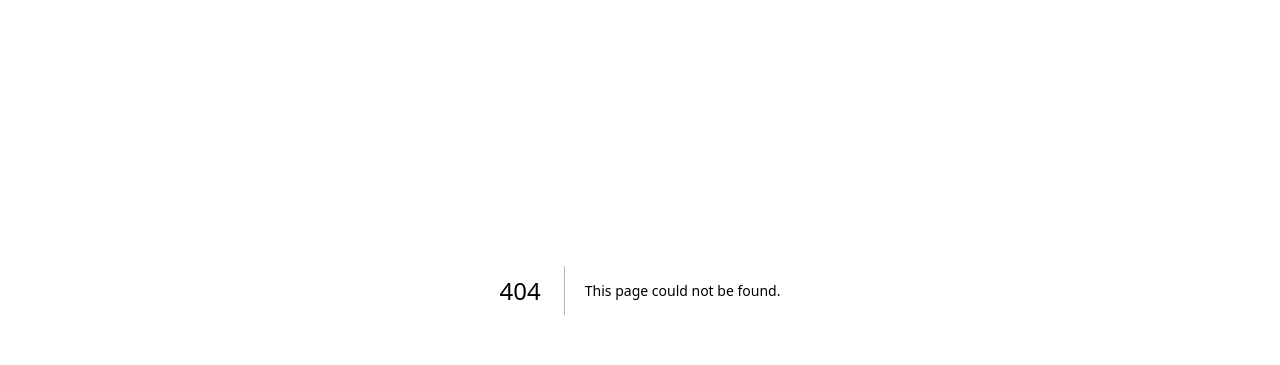
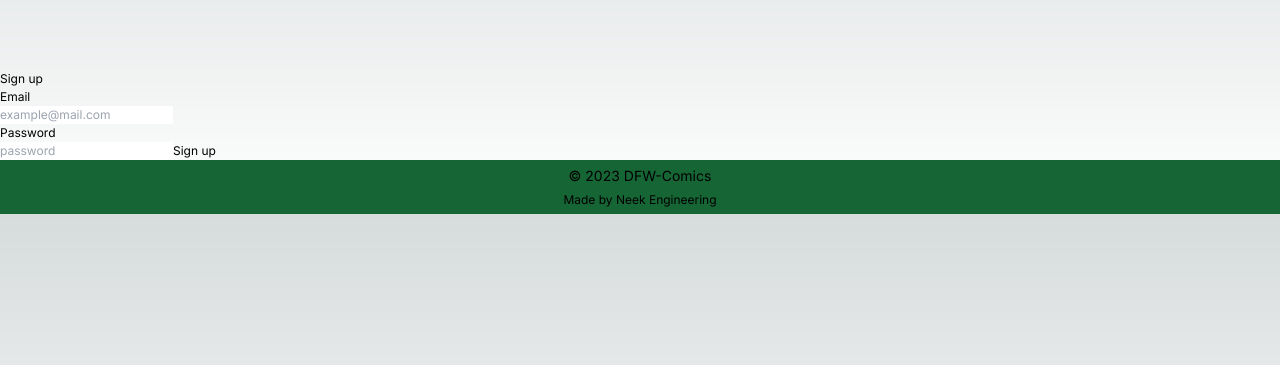
Before and after one commit to NikaDarab/dfw-comics, a Next.js app: page /signup in a window 1280 px wide. Before the commit this address had no page. Shown: the part 190-555 px from the top of the page. Built offline with nearby package versions, Linux system fonts and the light colour scheme; no server answers.

Commit message:
sign in page

```diff
--- a/src/app/Header.tsx
+++ b/src/app/Header.tsx
@@ -1,25 +1,25 @@
 "use client";
 
 import Image from "next/image";
-import { useState, useEffect } from "react";
 import SearchBar from "@/SearchBar/SearchBar";
-import { artists, Artist, Props } from "./artists/page";
+import { artists } from "./artists/page";
+import Link from "next/link";
 
 const Header = () => {
-  const [searchData, setSearchData] = useState([]);
-
   const handleSearch = (query: string) =>
     artists.filter((artist) => artist.name.includes(query));
 
   return (
     <section className="flex flex-row items-center justify-between h-[10vh] p-[1em] bg-green-800 w-full z-[999]">
       <div className="flex">
+        <Link href="/">
           <Image
             src="/../public/assets/images/logo.png"
             alt="Logo"
             width={80}
             height={40}
           />
+        </Link>
         <div className="flex items-center text-black">
           <SearchBar onSearch={handleSearch} />
         </div>
--- a/src/app/layout.tsx
+++ b/src/app/layout.tsx
@@ -3,6 +3,7 @@ import type { Metadata } from "next";
 import { Inter } from "next/font/google";
 import Header from "@/app/Header";
 import Footer from "@/app/Footer";
+import { AuthContextProvider } from "@/context/AuthContext";
 
 const inter = Inter({ subsets: ["latin"] });
 
@@ -19,9 +20,11 @@ export default function RootLayout({
   return (
     <html lang="en">
       <body className={inter.className}>
-        <Header />
-        {children}
-        <Footer />
+        <AuthContextProvider>
+          <Header />
+          {children}
+          <Footer />
+        </AuthContextProvider>
       </body>
     </html>
   );
--- /dev/null
+++ b/src/app/management/page.tsx
@@ -0,0 +1,72 @@
+"use client";
+import React, { useEffect } from "react";
+import { useAuthContext } from "@/context/AuthContext";
+import { useRouter } from "next/navigation";
+import Link from "next/link";
+
+interface AuthData {
+  user: {
+    uid: string;
+    email: string;
+    emailVerified: boolean;
+    isAnonymous: boolean;
+    providerData: {
+      providerId: string;
+      uid: string;
+      displayName: null | string;
+      email: string;
+      phoneNumber: null | string;
+      photoURL: null | string;
+    }[];
+    stsTokenManager: {
+      refreshToken: string;
+      accessToken: string;
+      expirationTime: number;
+    };
+    createdAt: string;
+    lastLoginAt: string;
+    apiKey: string;
+    appName: string;
+  };
+  providerId: null;
+  _tokenResponse: {
+    kind: string;
+    idToken: string;
+    email: string;
+    refreshToken: string;
+    expiresIn: string;
+    localId: string;
+  };
+  operationType: string;
+}
+
+function Page() {
+  const { user } = useAuthContext<AuthData>();
+  const router = useRouter();
+
+  useEffect(() => {
+    console.log("user", user);
+    if (user == null) router.push("/");
+  }, [user]);
+
+  // if user is not logged in create a Link that takes them to the login page
+  if (user == null) {
+    return (
+      <div>
+        <Link href="/login">Login</Link>
+      </div>
+    );
+  }
+
+  return (
+    <div>
+      <h1>Admin Page</h1>
+      <p>Logged in as {user?.email}</p>
+      <Link href="/artists">Artists</Link>
+      {/* <button onClick={() => router.push("/admin")}>Admin</button>
+      <button onClick={() => router.push("/admin/users")}>Users</button> */}
+    </div>
+  );
+}
+
+export default Page;
--- /dev/null
+++ b/src/app/signin/page.tsx
@@ -0,0 +1,65 @@
+"use client";
+import React from "react";
+import signIn from "@/firebase/auth/signin";
+import { useRouter } from "next/navigation";
+
+function Page() {
+  const [email, setEmail] = React.useState("");
+  const [password, setPassword] = React.useState("");
+  const router = useRouter();
+
+  const handleForm = async (event: React.FormEvent) => {
+    event.preventDefault();
+
+    const { result, error } = await signIn(email, password);
+
+    if (error) {
+      return console.log(error);
+    }
+
+    return router.push("/management");
+  };
+  return (
+    <div className="flex items-center justify-center h-[83vh]">
+      <div className="flex items-center justify-center">
+        <div className="form-container flex items-center justify-center">
+          <div className="flex flex-col items-center gap-[12px] text-black bg-white rounded-[10px] form-container p-[52px]">
+            <div className="text-[1.4rem] font-medium">Admin only</div>
+            <form onSubmit={handleForm} className="flex flex-col gap-[20px]">
+              <label htmlFor="email">
+                <input
+                  onChange={(e) => setEmail(e.target.value)}
+                  required
+                  type="email"
+                  name="email"
+                  id="email"
+                  placeholder="Enter Email "
+                  className="flex  py-[16px] pl-[24px] pr-[30px] items-center gap-[10px] rounded-[8px] border "
+                />
+              </label>
+              <label htmlFor="password">
+                <input
+                  onChange={(e) => setPassword(e.target.value)}
+                  required
+                  type="password"
+                  name="password"
+                  id="password"
+                  placeholder="Enter Password"
+                  className="flex py-[16px] pl-[24px] pr-[30px] items-center gap-[10px] rounded-[8px] border"
+                />
+              </label>
+              <button
+                type="submit"
+                className="text-gray-200 text-[1.2rem] rounded-[8px] bg-green-700 hover:bg-green-500 flex justify-center items-center py-[14px]"
+              >
+                Sign in
+              </button>
+            </form>
+          </div>
+        </div>
+      </div>
+    </div>
+  );
+}
+
+export default Page;
--- /dev/null
+++ b/src/app/signup/page.tsx
@@ -0,0 +1,60 @@
+"use client";
+import React from "react";
+import signUp from "@/firebase/auth/signup";
+import { useRouter } from "next/navigation";
+
+function Page() {
+  const [email, setEmail] = React.useState("");
+  const [password, setPassword] = React.useState("");
+  const router = useRouter();
+
+  const handleForm = async (event: React.FormEvent) => {
+    event.preventDefault();
+
+    const { result, error } = await signUp(email, password);
+
+    if (error) {
+      return console.log(error);
+    }
+
+    // else successful
+    console.log(result);
+    return router.push("/admin");
+  };
+  return (
+    <div className="wrapper">
+      <div className="form-wrapper">
+        <h1 className="mt-60 mb-30">Sign up</h1>
+        <form onSubmit={handleForm} className="form">
+          <label htmlFor="email">
+            <p>Email</p>
+            <input
+              onChange={(e) => setEmail(e.target.value)}
+              required
+              type="email"
+              name="email"
+              id="email"
+              placeholder="example@mail.com"
+              className="text-black"
+            />
+          </label>
+          <label htmlFor="password">
+            <p>Password</p>
+            <input
+              onChange={(e) => setPassword(e.target.value)}
+              required
+              type="password"
+              name="password"
+              id="password"
+              placeholder="password"
+              className="text-black"
+            />
+          </label>
+          <button type="submit">Sign up</button>
+        </form>
+      </div>
+    </div>
+  );
+}
+
+export default Page;
```
Lines whose indentation alone changed are shown as unchanged.
